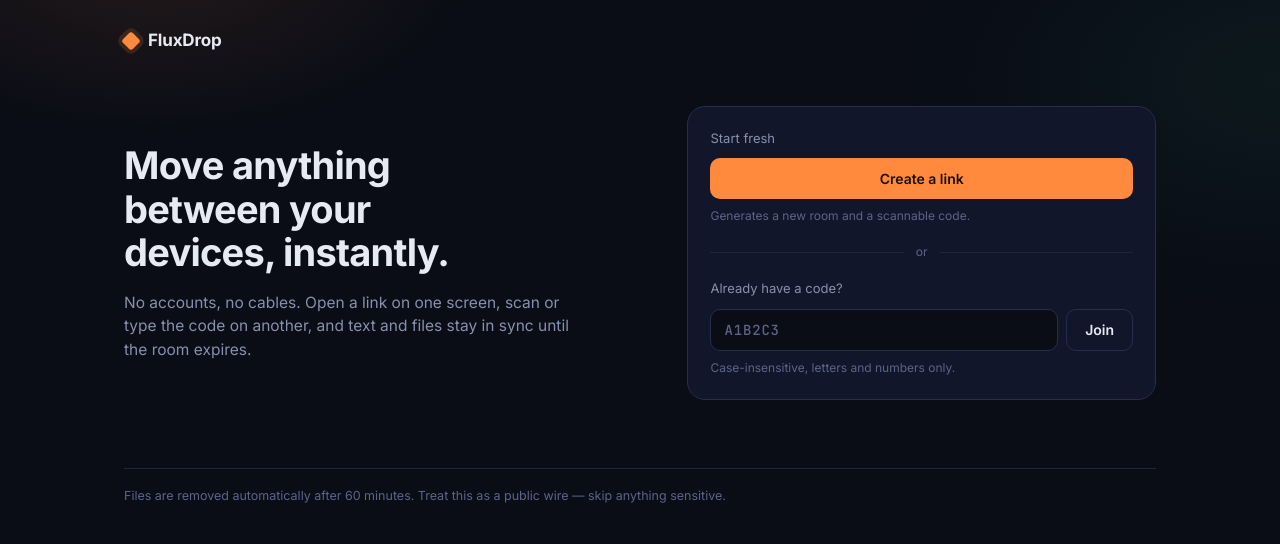
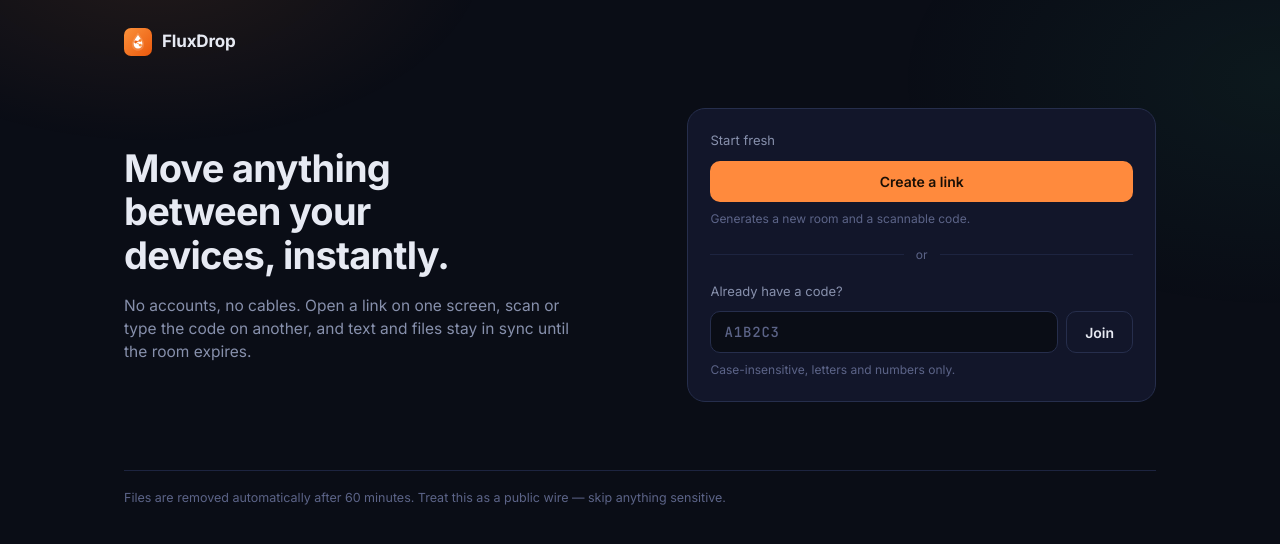
Before and after one commit to divyanshu7-code/Fluxdrop, a website: page public/index.html in a window 1280 px wide. Drawn offline with nearby package versions, Linux system fonts and the light colour scheme; no server answers; a script that the page names is missing.

Commit message:
new logo add

```diff
--- a/public/index.html
+++ b/public/index.html
@@ -4,7 +4,7 @@
   <meta charset="utf-8">
   <meta name="viewport" content="width=device-width, initial-scale=1">
   <title>FluxDrop — Instant device-to-device transfer</title>
-  <link rel="icon" href="data:,">
+  <link rel="icon" href="logo.svg">
   <link rel="preconnect" href="https://fonts.googleapis.com">
   <link rel="preconnect" href="https://fonts.gstatic.com" crossorigin>
   <link href="https://fonts.googleapis.com/css2?family=Inter:wght@400;500;600;700&family=JetBrains+Mono:wght@500;600&display=swap" rel="stylesheet">
@@ -20,7 +20,7 @@
 
     <header class="masthead">
       <div class="brand">
-        <span class="brand-mark" aria-hidden="true"></span>
+        <img src="logo.svg" alt="FluxDrop logo" class="brand-mark" />
         <span class="brand-name">FluxDrop</span>
       </div>
     </header>
--- a/public/style.css
+++ b/public/style.css
@@ -70,12 +70,9 @@ body {
 .brand { display: flex; align-items: center; gap: 10px; }
 
 .brand-mark {
-  width: 14px;
-  height: 14px;
-  border-radius: 3px;
-  background: var(--accent);
-  box-shadow: 0 0 0 4px rgba(255, 138, 61, 0.15);
-  transform: rotate(45deg);
+  width: 28px;
+  height: 28px;
+  object-fit: contain;
 }
 
 .brand-name {
```
Also changed, not shown: public/logo.svg (added).
